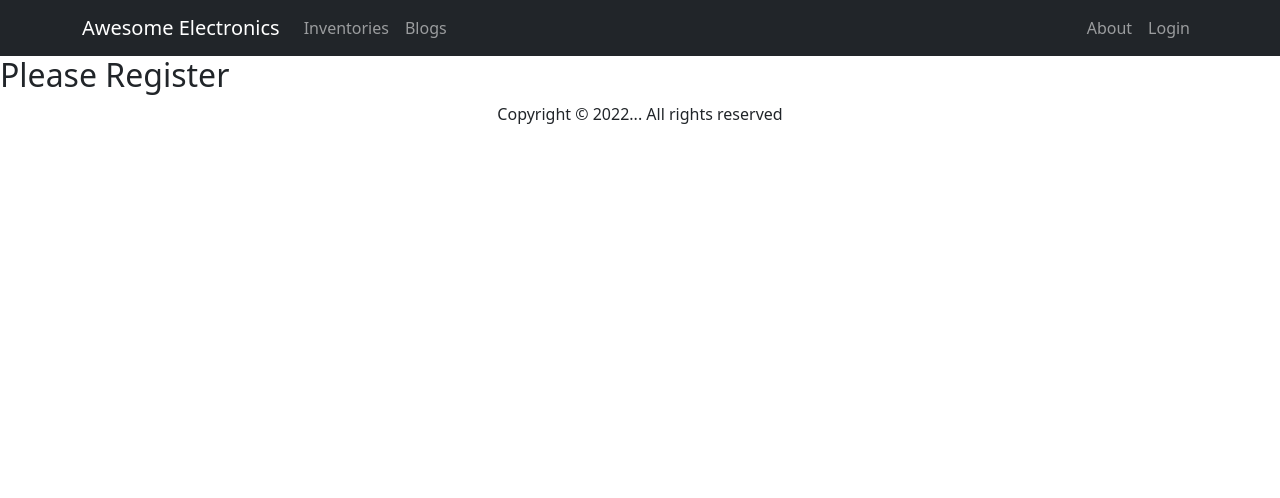
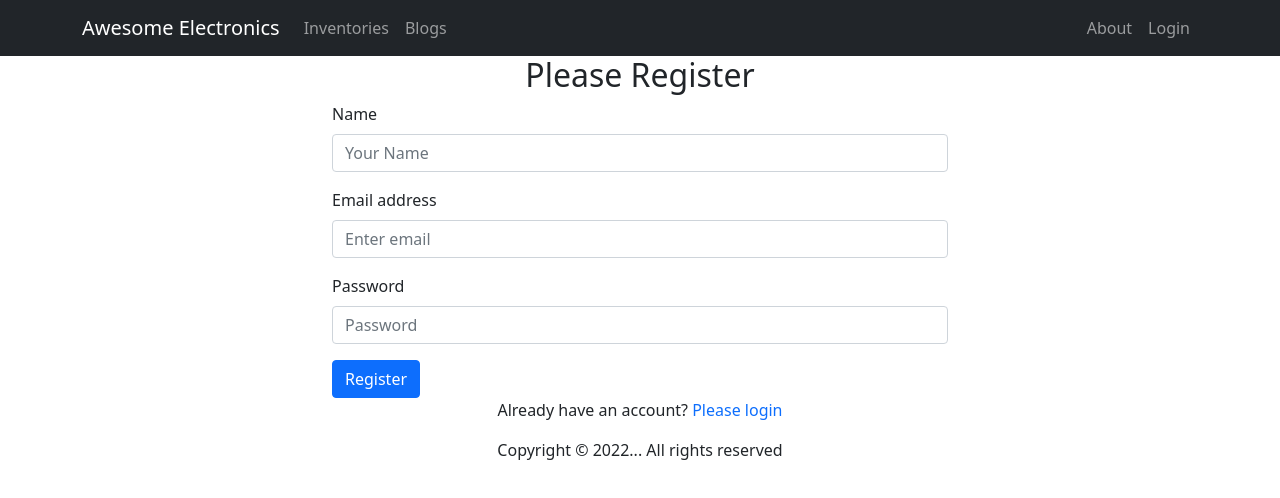
Before and after one commit to AtiqRahman1/Awesome-electronics-assignment11, a React (Create React App) app: page /register in a window 1280 px wide. Shown: the top 498 px of the page. Built offline with nearby package versions, Linux system fonts and the light colour scheme; no server answers.

Commit message:
register form added

```diff
--- a/src/components/Login/Login.js
+++ b/src/components/Login/Login.js
@@ -1,24 +1,43 @@
-import React from 'react';
+import React, { useRef } from 'react';
 import { Button, Form } from 'react-bootstrap';
+import { Link, useNavigate } from 'react-router-dom';
 
 const Login = () => {
+    const emailRef = useRef('');
+    const passwordRef = useRef('');
+    const navigate = useNavigate()
+
+    const handleSubmit = e => {
+        e.preventDefault();
+        const email = emailRef.current.value;
+        const password = passwordRef.current.value;
+        console.log(email, password)
+    }
+
+    const navigateRegister = e => {
+        navigate('/register')
+    }
+
+
     return (
         <div className='container w-50 mx-auto'>
             <h2 className='text-center'>Please Login!!!</h2>
-            <Form>
+            <Form onSubmit={handleSubmit}>
                 <Form.Group className="mb-3" controlId="formBasicEmail">
                     <Form.Label>Email address</Form.Label>
-                    <Form.Control type="email" placeholder="Enter email" required />
+                    <Form.Control ref={emailRef} type="email" placeholder="Enter email" required />
                 </Form.Group>
 
                 <Form.Group className="mb-3" controlId="formBasicPassword">
                     <Form.Label>Password</Form.Label>
-                    <Form.Control type="password" placeholder="Password" required />
+                    <Form.Control ref={passwordRef} type="password" placeholder="Password" required />
                 </Form.Group>
                 <Button variant="primary" type="submit">
                     Submit
                 </Button>
             </Form>
+            <p className='text-center'>New here? <Link to='/register' className='text-primary pe-auto text-decoration-none' onClick={navigateRegister}>Please Register</Link></p>
+            {/* <p className='text-center'>Forget Password? <button className='btn btn-link text-primary pe-auto text-decoration-none' onClick={resetPassword}>Reset Password</button></p> */}
         </div>
     );
 };
--- a/src/components/Register/Register.js
+++ b/src/components/Register/Register.js
@@ -1,9 +1,48 @@
-import React from 'react';
+import React, { useRef } from 'react';
+import { Button, Form } from 'react-bootstrap';
+import { Link, useNavigate } from 'react-router-dom';
 
 const Register = () => {
+    const nameRef = useRef('');
+    const emailRegisterRef = useRef('');
+    const passwordRegisterRef = useRef('')
+
+    const navigate = useNavigate();
+
+    const navigateLogin = () => {
+        navigate('/login');
+    }
+
+    const handleRegister = e => {
+        e.preventDefault();
+        const name = nameRef.current.value;
+        const email = emailRegisterRef.current.value;
+        const password = passwordRegisterRef.current.value;
+        console.log(name, email, password)
+    }
     return (
-        <div>
-            <h2>Please Register </h2>
+        <div className='container w-50 mx-auto'>
+            <h2 className='text-center'>Please Register</h2>
+            <Form onSubmit={handleRegister}>
+                <Form.Group className="mb-3" controlId="formBasicName">
+                    <Form.Label>Name</Form.Label>
+                    <Form.Control ref={nameRef} type="text" placeholder="Your Name" required />
+                </Form.Group>
+                <Form.Group className="mb-3" controlId="formBasicEmail">
+                    <Form.Label>Email address</Form.Label>
+                    <Form.Control ref={emailRegisterRef} type="email" placeholder="Enter email" required />
+                </Form.Group>
+
+                <Form.Group className="mb-3" controlId="formBasicPassword">
+                    <Form.Label>Password</Form.Label>
+                    <Form.Control ref={passwordRegisterRef} type="password" placeholder="Password" required />
+                </Form.Group>
+                <Button variant="primary" type="submit">
+                    Register
+                </Button>
+            </Form>
+            <p className='text-center'>Already have an account? <Link to='/login' className='text-primary pe-auto text-decoration-none' onClick={navigateLogin}>Please login</Link></p>
+            {/* <p className='text-center'>Forget Password? <button className='btn btn-link text-primary pe-auto text-decoration-none' onClick={resetPassword}>Reset Password</button></p> */}
         </div>
     );
 };
```
Also changed, not shown: src/components/Inventory/ItemDetail/ItemDetail.js (added, +11 -0 lines).
